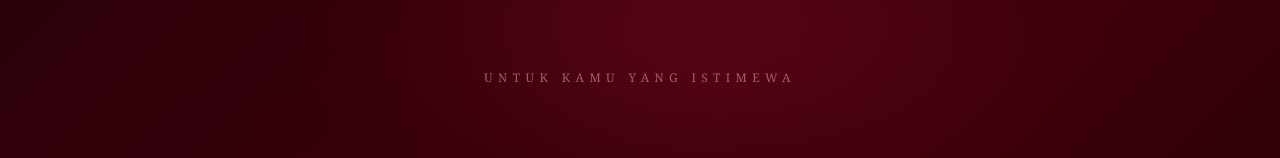
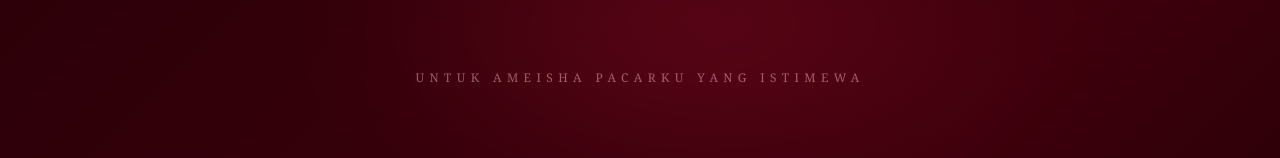
Before and after one commit to andiubai444-bot/harispesialkamu, a Next.js app: page / in a window 1280 px wide. Shown: the part 158-316 px from the top of the page. Built offline with nearby package versions, Linux system fonts and the light colour scheme.

Commit message:
Update IntroScreen.tsx

```diff
--- a/components/IntroScreen.tsx
+++ b/components/IntroScreen.tsx
@@ -296,7 +296,7 @@ export default function IntroScreen({ onDone }: { onDone: () => void }): JSX.Ele
               className="text-[10px] sm:text-xs tracking-[0.45em] uppercase"
               style={{ color: "rgba(255,180,200,0.5)", fontFamily: "'Georgia', serif" }}
             >
-              untuk kamu yang istimewa
+              untuk Ameisha Pacarku Yang Istimewa
             </motion.p>
 
             {/* Gift box */}
```
